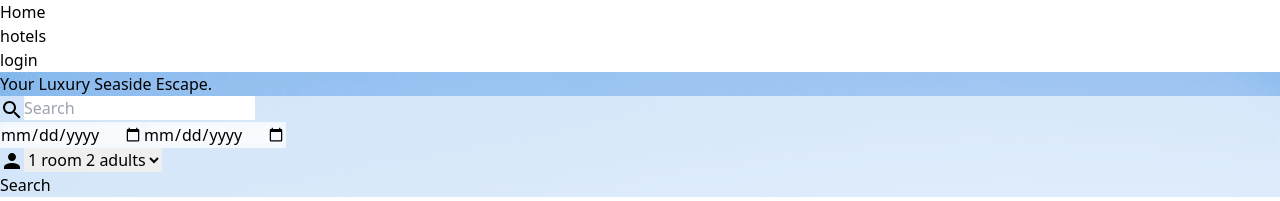
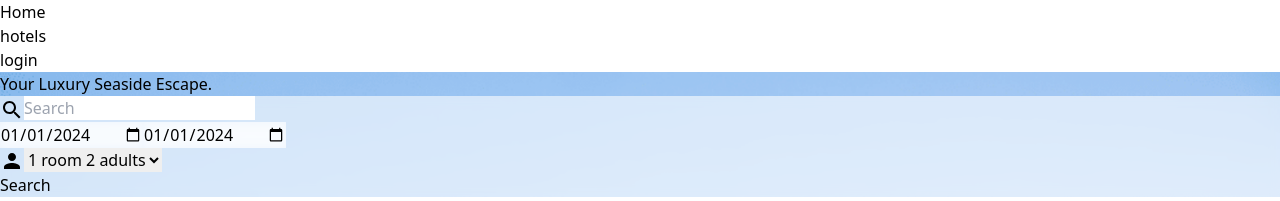
Before and after one commit to matiasmjcs/Hotel-app-react-vite, a React (Vite) app: page / in a window 1280 px wide. Shown: the top 201 px of the page. Built offline with nearby package versions, Linux system fonts and the light colour scheme.

Commit message:
#	modified:   src/components/formHeader.tsx

```diff
--- a/src/components/formHeader.tsx
+++ b/src/components/formHeader.tsx
@@ -9,8 +9,8 @@ export const FormHeader = () => {
                 </label>
                 <input id="search" placeholder="Search" className="bg-transparent focus:outline-none" type="text" />
             </article>
-            <input id="checkin" className="transparent rounded-xl text-black px-2 w-[200px] md:w-[150px]" type="date" />
-            <input id="checkout" className="transparent rounded-xl text-black px-2 w-[200px] md:w-[150px]" type="date" />
+            <input id="checkin" value="2024-01-01" className="transparent rounded-xl text-black px-2 w-[200px] md:w-[150px]" type="date" />
+            <input id="checkout" value="2024-01-01" className="transparent rounded-xl text-black px-2 w-[200px] md:w-[150px]" type="date" />
             <article className='flex flex-row gap-2 items-center w-[200px] md:w-[150px]'>
                 <PersonIcon className="text-slate-600" />
                 <select className="bg-transparent px-2">
```
